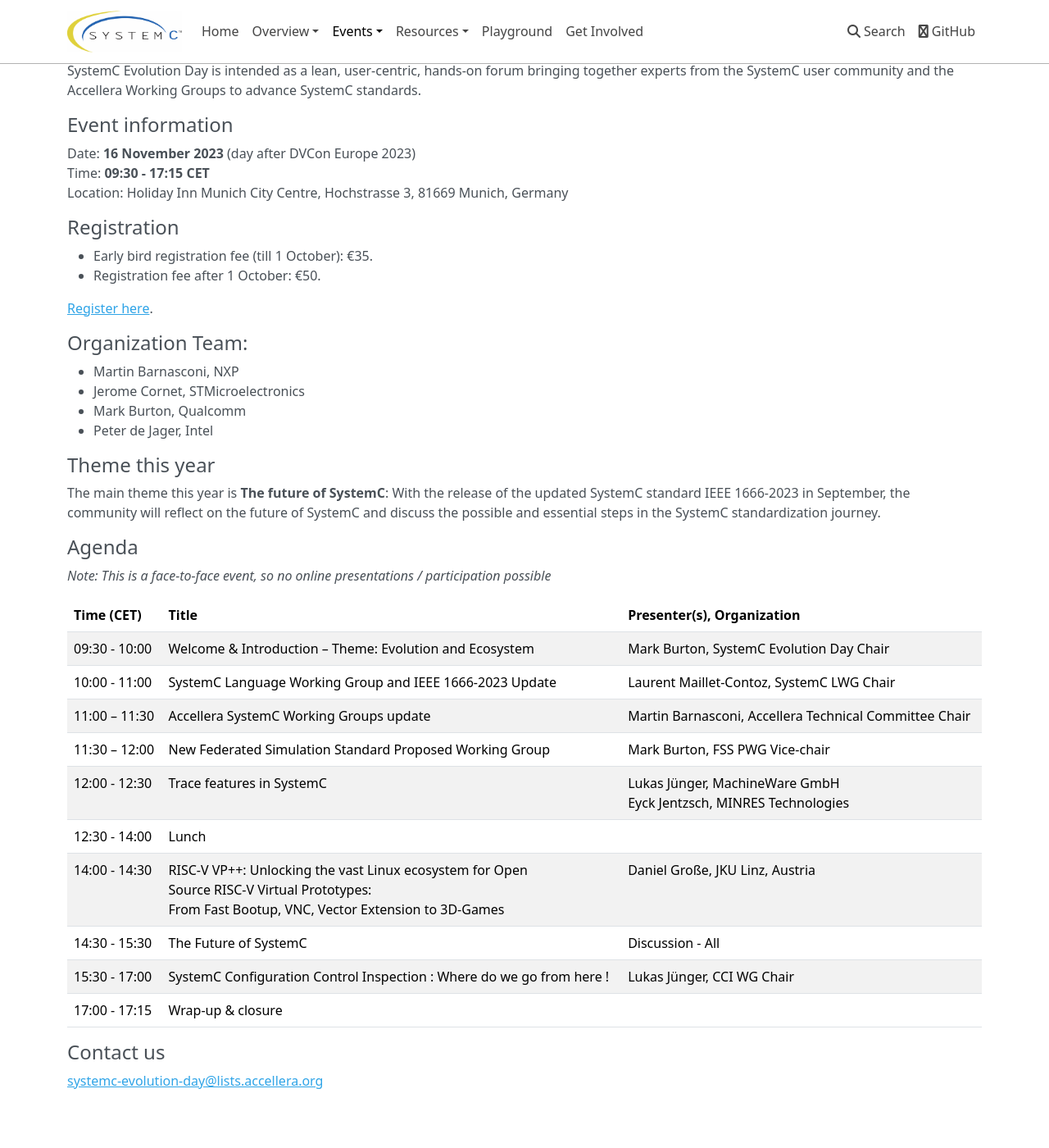
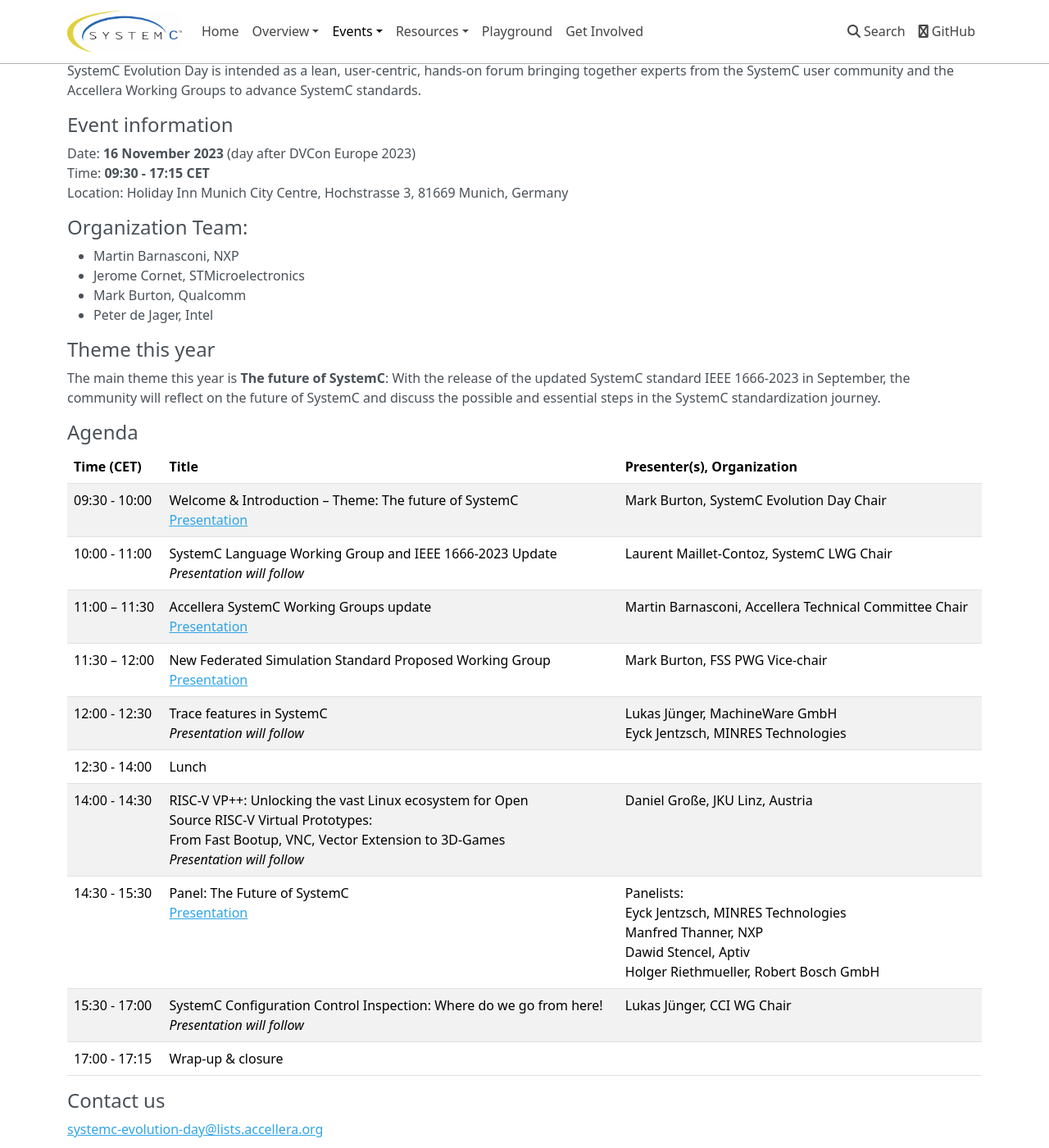
Before and after one commit to accellera-official/systemc.org, an MkDocs documentation site: the page built from docs/events/sced2023.md, in a window 1280 px wide and 1400 px high, scrolled down 222 px. Shown: the whole window at 82% size. Built offline with MkDocs 1.6.1, drawn with Linux system fonts in a browser that asks for light colours; nearby versions of some CDN libraries.

Commit message:
update banner page and sced
Signed-off-by: Martin Barnasconi <martin.barnasconi@nxp.com>

```diff
--- a/docs/events/sced2023.md
+++ b/docs/events/sced2023.md
@@ -14,14 +14,14 @@
 Time: **09:30 - 17:15 CET**<br>
 Location: Holiday Inn Munich City Centre, Hochstrasse 3, 81669 Munich, Germany
 
-
+<!--
 ## Registration
 
 * Early bird registration fee (till 1 October): €35.
 * Registration fee after 1 October: €50.
 
 [Register here](https://dvcon-europe.org/registration/).
-
+-->
 ## Organization Team:
 
  * Martin Barnasconi, NXP
@@ -35,21 +35,18 @@
 
 ## Agenda
 
-*Note: This is a face-to-face event, so no online presentations / participation possible*
-
 | Time (CET)&nbsp;&nbsp; | Title | Presenter(s), Organization |
 | --------------------- | ---------------- | -------------------------------- |
-| 09:30 - 10:00 | Welcome & Introduction – Theme: Evolution and Ecosystem | Mark Burton, SystemC Evolution Day Chair |
-| 10:00 - 11:00 | SystemC Language Working Group and IEEE 1666-2023 Update | Laurent Maillet-Contoz, SystemC LWG Chair |
-| 11:00 – 11:30 | Accellera SystemC Working Groups update | Martin Barnasconi, Accellera Technical Committee Chair |
-| 11:30 – 12:00 | New Federated Simulation Standard Proposed Working Group | Mark Burton, FSS PWG Vice-chair |
-| 12:00 - 12:30 | Trace features in SystemC | Lukas Jünger, MachineWare GmbH<br>Eyck Jentzsch, MINRES Technologies |
+| 09:30 - 10:00 | Welcome & Introduction – Theme: The future of SystemC<br>[Presentation][1p] | Mark Burton, SystemC Evolution Day Chair |
+| 10:00 - 11:00 | SystemC Language Working Group and IEEE 1666-2023 Update<br>*Presentation will follow* | Laurent Maillet-Contoz, SystemC LWG Chair |
+| 11:00 – 11:30 | Accellera SystemC Working Groups update<br>[Presentation][3p] | Martin Barnasconi, Accellera Technical Committee Chair |
+| 11:30 – 12:00 | New Federated Simulation Standard Proposed Working Group<br>[Presentation][4p] | Mark Burton, FSS PWG Vice-chair |
+| 12:00 - 12:30 | Trace features in SystemC<br>*Presentation will follow* | Lukas Jünger, MachineWare GmbH<br>Eyck Jentzsch, MINRES Technologies |
 | 12:30 - 14:00 | Lunch |
-| 14:00 - 14:30 | RISC-V VP++: Unlocking the vast Linux ecosystem for Open<br>Source RISC-V Virtual Prototypes:<br>From Fast Bootup, VNC, Vector Extension to 3D-Games | Daniel Große, JKU Linz, Austria |
-| 14:30 - 15:30 | The Future of SystemC | Discussion - All |
-| 15:30 - 17:00 | SystemC Configuration Control Inspection : Where do we go from here ! | Lukas Jünger, CCI WG Chair |
+| 14:00 - 14:30 | RISC-V VP++: Unlocking the vast Linux ecosystem for Open<br>Source RISC-V Virtual Prototypes:<br>From Fast Bootup, VNC, Vector Extension to 3D-Games<br>*Presentation will follow* | Daniel Große, JKU Linz, Austria |
+| 14:30 - 15:30 | Panel: The Future of SystemC<br>[Presentation][7p] | Panelists:<br>Eyck Jentzsch, MINRES Technologies<br>Manfred Thanner, NXP<br>Dawid Stencel, Aptiv<br>Holger Riethmueller, Robert Bosch GmbH |
+| 15:30 - 17:00 | SystemC Configuration Control Inspection: Where do we go from here!<br>*Presentation will follow* | Lukas Jünger, CCI WG Chair |
 | 17:00 - 17:15 | Wrap-up & closure | |
-
 
 ## Contact us
 
```
Also changed, not shown: other parts of docs/events/sced2023.md (+5 -6 lines), docs/index.md (+22 -23 lines), docs/overview/uvm-systemc-faq.md (+1 -1 lines), docs/resources/standards.md (+5 -2 lines).
